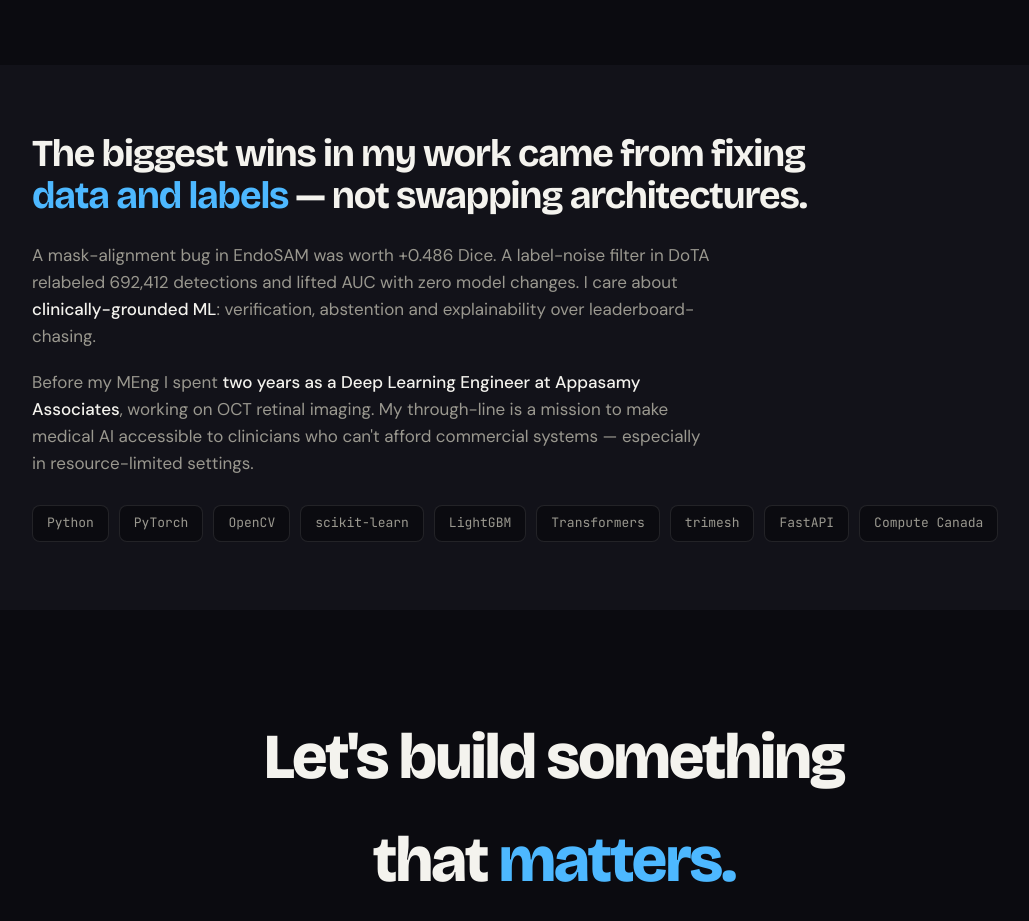
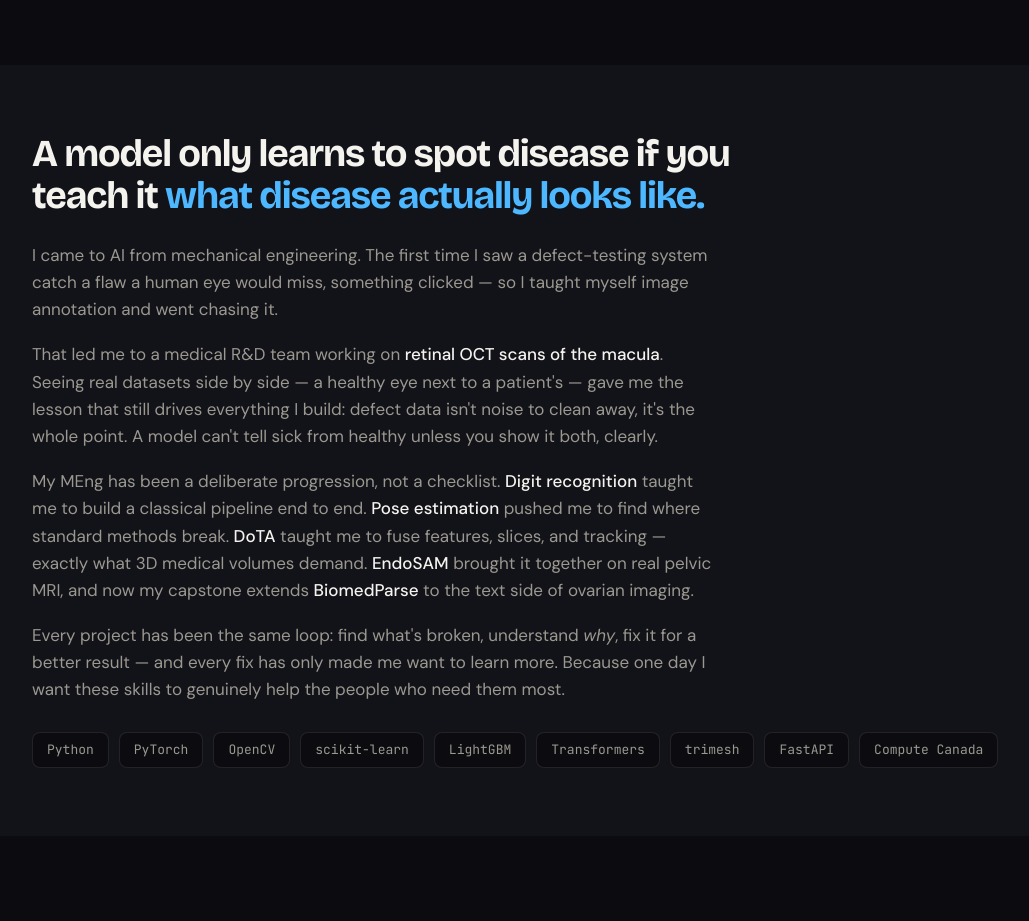
Before and after one commit to Antony-Gerold/antony-gerold.github.io, a plain HTML site: page index.html in a window 1280 px wide. Shown: the part 3580-4501 px from the top of the page, without its empty margins (86-1115 px from the left). Drawn offline with nearby package versions, Linux system fonts and the light colour scheme.

Commit message:
Rewrite About section with authentic personal narrative

```diff
--- a/index.html
+++ b/index.html
@@ -295,9 +295,11 @@
 
 <section class="sec wrap" id="about">
   <div class="about reveal">
-    <h2>The biggest wins in my work came from fixing <span class="hl">data and labels</span> — not swapping architectures.</h2>
-    <p>A mask-alignment bug in EndoSAM was worth +0.486 Dice. A label-noise filter in DoTA relabeled 692,412 detections and lifted AUC with zero model changes. I care about <b>clinically-grounded ML</b>: verification, abstention and explainability over leaderboard-chasing.</p>
-    <p>Before my MEng I spent <b>two years as a Deep Learning Engineer at Appasamy Associates</b>, working on OCT retinal imaging. My through-line is a mission to make medical AI accessible to clinicians who can't afford commercial systems — especially in resource-limited settings.</p>
+    <h2>A model only learns to spot disease if you teach it <span class="hl">what disease actually looks like.</span></h2>
+    <p>I came to AI from mechanical engineering. The first time I saw a defect-testing system catch a flaw a human eye would miss, something clicked — so I taught myself image annotation and went chasing it.</p>
+    <p>That led me to a medical R&D team working on <b>retinal OCT scans of the macula</b>. Seeing real datasets side by side — a healthy eye next to a patient's — gave me the lesson that still drives everything I build: defect data isn't noise to clean away, it's the whole point. A model can't tell sick from healthy unless you show it both, clearly.</p>
+    <p>My MEng has been a deliberate progression, not a checklist. <b>Digit recognition</b> taught me to build a classical pipeline end to end. <b>Pose estimation</b> pushed me to find where standard methods break. <b>DoTA</b> taught me to fuse features, slices, and tracking — exactly what 3D medical volumes demand. <b>EndoSAM</b> brought it together on real pelvic MRI, and now my capstone extends <b>BiomedParse</b> to the text side of ovarian imaging.</p>
+    <p>Every project has been the same loop: find what's broken, understand <i>why</i>, fix it for a better result — and every fix has only made me want to learn more. Because one day I want these skills to genuinely help the people who need them most.</p>
     <div class="stack">
       <span class="chip">Python</span><span class="chip">PyTorch</span><span class="chip">OpenCV</span>
       <span class="chip">scikit-learn</span><span class="chip">LightGBM</span><span class="chip">Transformers</span>
```
